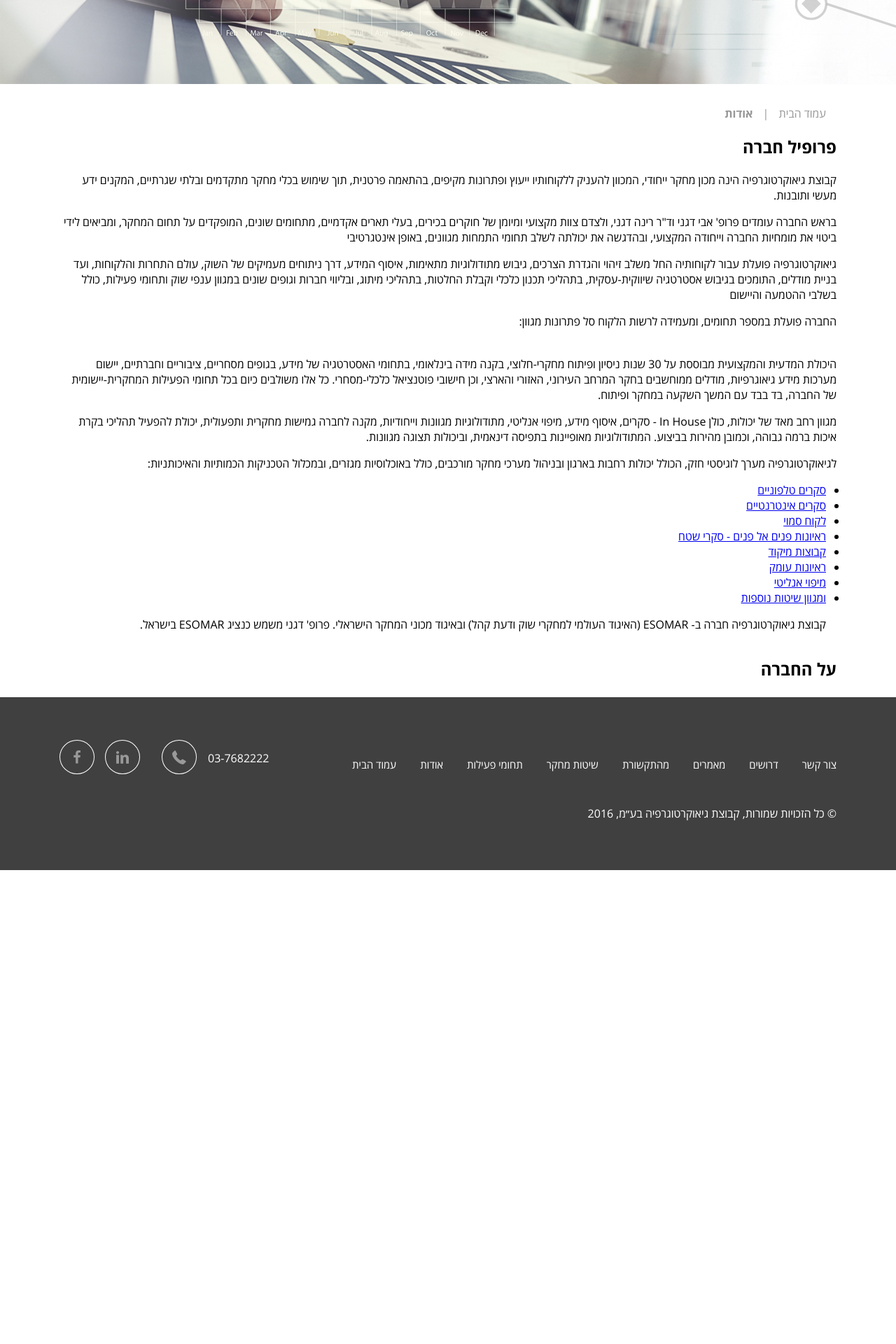
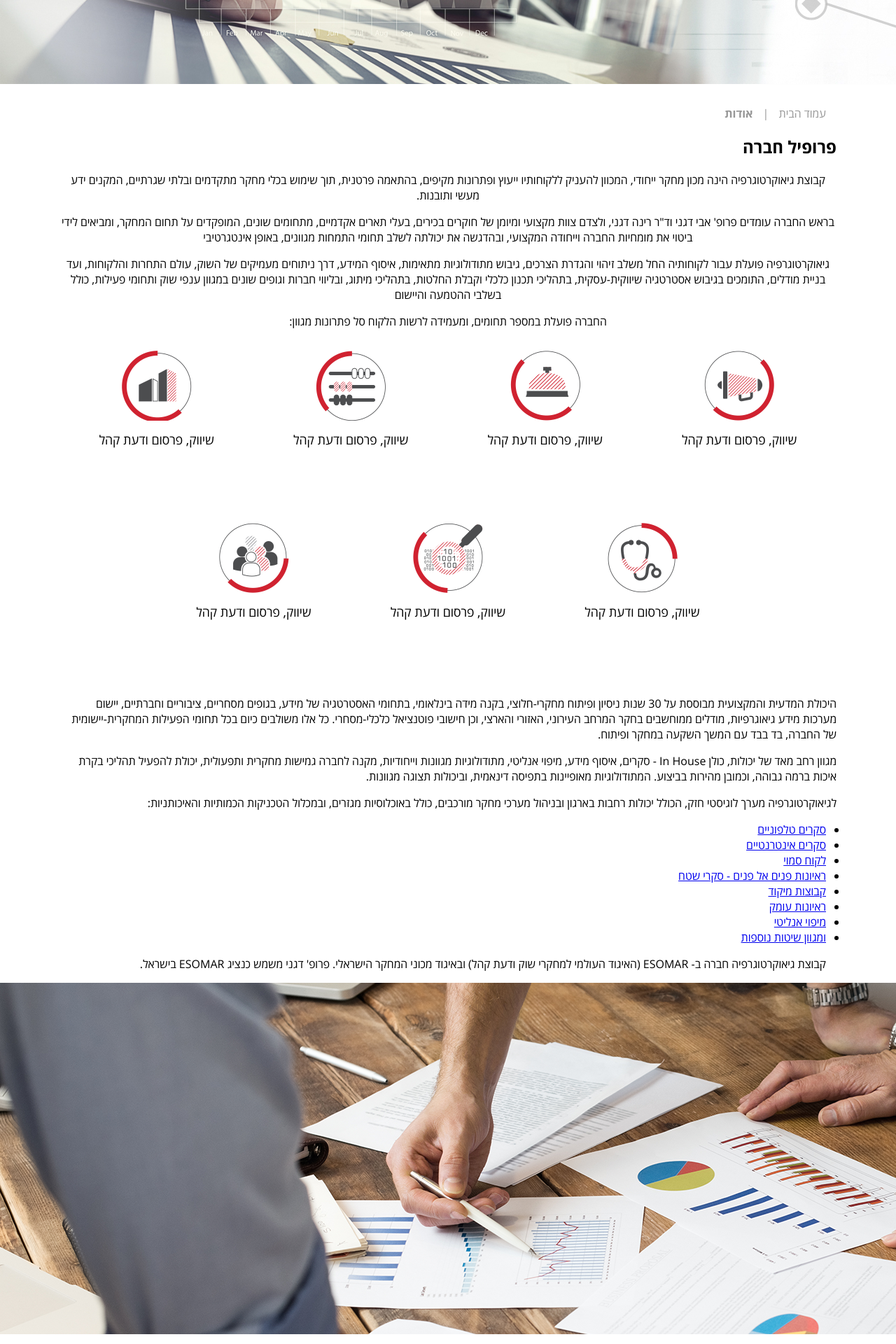
Before and after one commit to ufonaft12/geo, a PHP site: page /about.php in a window 1280 px wide. Shown: the part 399-2319 px from the top of the page at 70% size. Before the commit the page ends 1642 px from the top, so only its background shows below. Run offline with PHP 8.4, Linux system fonts and the light colour scheme.

Commit message:
Coding about page

```diff
--- a/about.php
+++ b/about.php
@@ -7,7 +7,7 @@
 		<meta name="author" content="">
 		<link rel="icon" href="favicon.ico">
 
-		<title>GEO - front page</title>
+		<title>GEO - About</title>
 
 		<!-- Bootstrap core CSS -->
 		<link rel="stylesheet" href="css/bootstrap-grid.min.css">
@@ -145,22 +145,84 @@
         <div class="row">
             <div class="col-md-12">
                 <h2>פרופיל חברה</h2>
-                <p>קבוצת גיאוקרטוגרפיה הינה מכון מחקר ייחודי, המכוון להעניק ללקוחותיו ייעוץ ופתרונות מקיפים, בהתאמה פרטנית, תוך שימוש בכלי מחקר מתקדמים ובלתי שגרתיים, המקנים ידע מעשי ותובנות.</p>
-                <p>בראש החברה עומדים פרופ' אבי דגני וד"ר רינה דגני, ולצדם צוות מקצועי ומיומן של חוקרים בכירים, בעלי תארים אקדמיים, מתחומים שונים, המופקדים על תחום המחקר, ומביאים לידי ביטוי את מומחיות החברה וייחודה המקצועי, ובהדגשה את יכולתה לשלב תחומי התמחות מגוונים, באופן אינטגרטיבי</p>
-                <p>גיאוקרטוגרפיה פועלת עבור לקוחותיה החל משלב זיהוי והגדרת הצרכים, גיבוש מתודולוגיות מתאימות, איסוף המידע, דרך ניתוחים מעמיקים של השוק, עולם התחרות והלקוחות, ועד בניית מודלים, התומכים בגיבוש אסטרטגיה שיווקית-עסקית, בתהליכי תכנון כלכלי וקבלת החלטות, בתהליכי מיתוג, ובליווי חברות וגופים שונים במגוון ענפי שוק ותחומי פעילות, כולל בשלבי ההטמעה והיישום</p>
-                <p>החברה פועלת במספר תחומים, ומעמידה לרשות הלקוח סל פתרונות מגוון:</p>
+                <p class="text-center">קבוצת גיאוקרטוגרפיה הינה מכון מחקר ייחודי, המכוון להעניק ללקוחותיו ייעוץ ופתרונות מקיפים, בהתאמה פרטנית, תוך שימוש בכלי מחקר מתקדמים ובלתי שגרתיים, המקנים ידע מעשי ותובנות.</p>
+                <p class="text-center">בראש החברה עומדים פרופ' אבי דגני וד"ר רינה דגני, ולצדם צוות מקצועי ומיומן של חוקרים בכירים, בעלי תארים אקדמיים, מתחומים שונים, המופקדים על תחום המחקר, ומביאים לידי ביטוי את מומחיות החברה וייחודה המקצועי, ובהדגשה את יכולתה לשלב תחומי התמחות מגוונים, באופן אינטגרטיבי</p>
+                <p class="text-center">גיאוקרטוגרפיה פועלת עבור לקוחותיה החל משלב זיהוי והגדרת הצרכים, גיבוש מתודולוגיות מתאימות, איסוף המידע, דרך ניתוחים מעמיקים של השוק, עולם התחרות והלקוחות, ועד בניית מודלים, התומכים בגיבוש אסטרטגיה שיווקית-עסקית, בתהליכי תכנון כלכלי וקבלת החלטות, בתהליכי מיתוג, ובליווי חברות וגופים שונים במגוון ענפי שוק ותחומי פעילות, כולל בשלבי ההטמעה והיישום</p>
+                <p class="text-center">החברה פועלת במספר תחומים, ומעמידה לרשות הלקוח סל פתרונות מגוון:</p>
             </div>
-            <div class="col-md-12 profile-box">
-                <div class="col-md-3 profile-box_item"></div>
-                <div class="col-md-3 profile-box_item"></div>
-                <div class="col-md-3 profile-box_item"></div>
-                <div class="col-md-3 profile-box_item"></div>
+
+
+            <div class="container">
+                <div class="row">
+                    <div class="activities_content col-md-12">
+
+                        <div class="activities_item">
+                            <div class="activities_item-img">
+                                <div class="img1"></div>
+                            </div>
+                            <div class="activities_item-title">
+                                שיווק, פרסום ודעת קהל
+                            </div>
+                        </div>
+
+                        <div class="activities_item">
+                            <div class="activities_item-img">
+                                <div class="img2"></div>
+                            </div>
+                            <div class="activities_item-title">
+                                שיווק, פרסום ודעת קהל
+                            </div>
+                        </div>
+
+                        <div class="activities_item">
+                            <div class="activities_item-img">
+                                <div class="img3"></div>
+                            </div>
+                            <div class="activities_item-title">
+                                שיווק, פרסום ודעת קהל
+                            </div>
+                        </div>
+
+                        <div class="activities_item">
+                            <div class="activities_item-img">
+                                <div class="img4"></div>
+                            </div>
+                            <div class="activities_item-title">
+                                שיווק, פרסום ודעת קהל
+                            </div>
+                        </div>
+
+                        <div class="activities_item">
+                            <div class="activities_item-img">
+                                <div class="img5"></div>
+                            </div>
+                            <div class="activities_item-title">
+                                שיווק, פרסום ודעת קהל
+                            </div>
+                        </div>
+
+                        <div class="activities_item">
+                            <div class="activities_item-img">
+                                <div class="img6"></div>
+                            </div>
+                            <div class="activities_item-title">
+                                שיווק, פרסום ודעת קהל
+                            </div>
+                        </div>
+
+                        <div class="activities_item">
+                            <div class="activities_item-img">
+                                <div class="img7"></div>
+                            </div>
+                            <div class="activities_item-title">
+                                שיווק, פרסום ודעת קהל
+                            </div>
+                        </div>
+                    </div>
+                </div>
             </div>
-            <div class="col-md-12 profile-box">
-                <div class="col-md-4 profile-box_item"></div>
-                <div class="col-md-4 profile-box_item"></div>
-                <div class="col-md-4 profile-box_item"></div>
-            </div>
+
+
             <div class="col-md-12">
                 <p>היכולת המדעית והמקצועית מבוססת על 30 שנות ניסיון ופיתוח מחקרי-חלוצי, בקנה מידה בינלאומי, בתחומי האסטרטגיה של מידע, בגופים מסחריים, ציבוריים וחברתיים, יישום מערכות מידע גיאוגרפיות, מודלים ממוחשבים בחקר המרחב העירוני, האזורי והארצי, וכן חישובי פוטנציאל כלכלי-מסחרי. כל אלו משולבים כיום בכל תחומי הפעילות המחקרית-יישומית של החברה, בד בבד עם המשך השקעה במחקר ופיתוח.</p>
                 <p>מגוון רחב מאד של יכולות, כולן In House  - סקרים, איסוף מידע, מיפוי אנליטי, מתודולוגיות מגוונות וייחודיות, מקנה לחברה גמישות מחקרית ותפעולית, יכולת להפעיל תהליכי בקרת איכות ברמה גבוהה, וכמובן מהירות בביצוע. המתודולוגיות מאופיינות בתפיסה דינאמית, וביכולות תצוגה מגוונות.</p>
@@ -168,6 +230,7 @@
             </div>
         </div>
     </section>
+
 
 
         <section class="container starlist-box">
@@ -190,7 +253,7 @@
             </div>
         </section>
 
-        <section class="container-fluid">
+        <section class="container-fluid aboutgraf">
 
         </section>
 
--- a/scss/about.scss
+++ b/scss/about.scss
@@ -2,3 +2,68 @@
 .about-page {
   background: url(../img/about-bg.png) no-repeat;
 }
+.page-about .activities_content {
+  display: -webkit-inline-box;
+  display: -ms-inline-flexbox;
+  display: inline-flex;
+  -ms-flex-wrap: wrap;
+  flex-wrap: wrap;
+  -webkit-box-pack: center;
+  -ms-flex-pack: center;
+  justify-content: center;
+}
+.page-about .activities_item {
+  width: 25%;
+  text-align: center;
+  margin-bottom: 70px;
+  cursor: pointer;
+}
+.page-about .activities_item-img {
+  height: 130px;
+  width: 130px;
+  margin: 0 auto;
+  padding-top: 15px;
+  text-align: center;
+  background-color: rgba(255,255,255,0);
+  -webkit-transition: all 0.3s;
+  transition: all 0.3s;
+}
+.page-about .activities_item-title {
+  margin-bottom: 22px;
+  color: #000;
+  font-size: 18px;
+  line-height: 24px;
+}
+.page-about .activities_item .img1, .activities_item .img2, .activities_item .img3, .activities_item .img4, .activities_item .img5, .activities_item .img6, .activities_item .img7 {
+  width: 100px;
+  height: 100px;
+  margin: 0 auto;
+  -webkit-transition: all 0.3s;
+  transition: all 0.3s;
+}
+
+.page-about .activities_item .img1 {
+  background: url(../img/advert-icon1-on.png);
+}
+.page-about .activities_item .img2 {
+  background: url(../img/advert-icon2-on.png);
+}
+.page-about .activities_item .img3 {
+  background: url(../img/advert-icon3-on.png);
+}
+.page-about .activities_item .img4 {
+  background: url(../img/advert-icon4-on.png);
+}
+.page-about .activities_item .img5 {
+  background: url(../img/advert-icon5-on.png);
+}
+.page-about .activities_item .img6 {
+  background: url(../img/advert-icon6-on.png);
+}
+.page-about .activities_item .img7 {
+  background: url(../img/advert-icon7-on.png);
+}
+.aboutgraf {
+  background: url(../img/aboutgraf.png) no-repeat;
+  height: 502px;
+}
--- a/scss/main.scss
+++ b/scss/main.scss
@@ -208,6 +208,10 @@
 /* end breadcrumbs-box */
 
 
+.text-center {
+	text-align: center;
+}
+
 /* start footer */
 footer {
 		padding-top: 65px;
```
Also changed, not shown: css/about.css, css/contact.css, css/front-page.css, css/main.css, img/about-list-item.png (added), img/aboutgraf.png (added), img/logo1.png (added), img/logo2.png (added), img/starbigimg.png (added), 4 other files.
